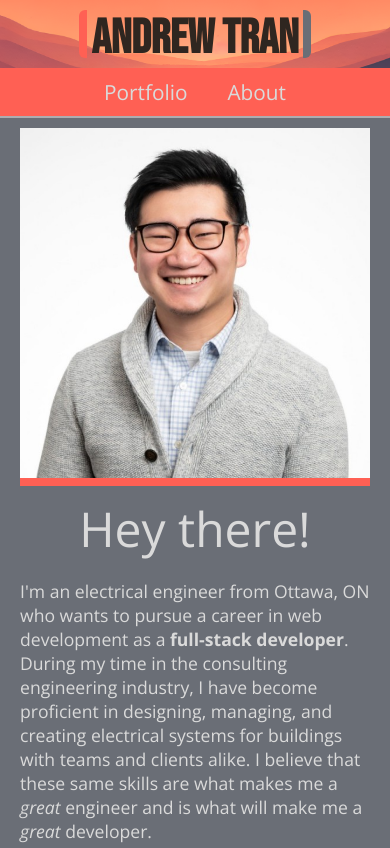
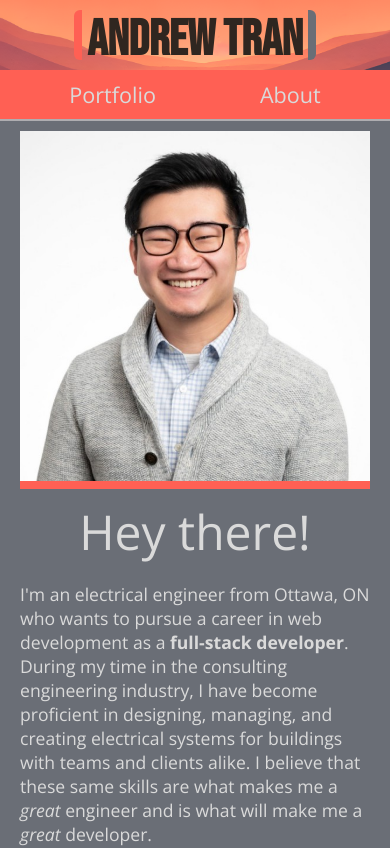
Before and after one commit to andrewtran28/andrew-tran, a React (Vite) app: page /home in a window 390 px wide. Shown: the top 848 px of the page. Built offline with nearby package versions, Linux system fonts and the light colour scheme.

Commit message:
fix logo size and header spacing

```diff
--- a/src/App.css
+++ b/src/App.css
@@ -1,4 +1,3 @@
-/* @import url("https://fonts.googleapis.com/css2?family=Bebas+Neue&family=Outfit:wght@100..900&display=swap"); */
 @import url("https://fonts.googleapis.com/css2?family=Bebas+Neue&family=Open+Sans:ital,wght@0,300..800;1,300..800&family=Outfit:wght@100..900&display=swap");
 
 body {
@@ -15,7 +14,6 @@ body {
   background-color: var(--beige);
   font-size: 1.25rem;
   font-family: "Open Sans", Arial, sans-serif;
-  /* font-family: "Outfit", Arial, sans-serif; */
   margin: 0;
   padding: 0;
   height: 100%;
@@ -47,6 +45,10 @@ a {
   margin: 0;
   padding: 0;
   line-height: 0;
+  color: var(--navy-accent);
+}
+a:visited {
+  color: var(--slate);
 }
 
 button {
--- a/src/styles/Header.css
+++ b/src/styles/Header.css
@@ -3,12 +3,13 @@
   background-size: cover;
   background-position: 50% 30%;
   transition-duration: 0.2s;
+  padding: 10px 0;
+  display: flex;
+  justify-content: center;
+
   -webkit-user-select: none; /* Safari */
   -ms-user-select: none; /* IE 10 and IE 11 */
   user-select: none; /* Standard syntax */
-  padding: 10px 0;
-  display: flex;
-  justify-content: center;
 }
 
 #top-header a {
@@ -17,16 +18,19 @@
 }
 
 #top-header h1 {
+  --logo-size: 50px;
+
   border-left: 8px solid var(--sharp-orange);
   border-right: 8px solid var(--slate);
   border-radius: 6px;
-  font-family: "Bebas Neue", sans-serif;
-  font-size: 3rem;
-  color: var(--font-dark);
+  place-self: center;
+  align-content: center;
   margin: 0;
   padding: 0 5px;
-  place-self: center;
-  height: 3rem;
+  font-family: "Bebas Neue", sans-serif;
+  color: var(--font-dark);
+  font-size: var(--logo-size);
+  height: var(--logo-size);
 }
 
 nav {
@@ -45,18 +49,19 @@ nav {
 }
 
 #logo {
+  display: none;
   position: absolute;
   left: 20px;
-  font-family: "Bebas Neue", sans-serif;
-  font-size: 2rem;
   border-radius: 4px;
   border-left: 6px solid var(--font-silver);
   border-right: 6px solid var(--slate);
   height: 2.1rem;
   padding: 0 3px;
+  font-family: "Bebas Neue", sans-serif;
+  font-size: 2rem;
   color: var(--font-dark);
-  display: none;
 }
+
 #logo a {
   color: inherit;
   text-decoration: none;
@@ -71,8 +76,8 @@ nav ul {
 }
 
 .nav-list {
-  margin: 0 30px;
-  transition-duration: 0.2s;
+  margin: 0 50px;
+  transition-duration: 0.1s;
 }
 .nav-list:hover {
   transform: scale(1.1);
@@ -80,24 +85,15 @@ nav ul {
 
 .nav-link {
   color: var(--font-silver);
-  padding: 3px 10px;
-  border-radius: 5px;
-  color: inherit;
-  transition-duration: 0.2s;
+  padding: 0px 2px;
+  transition-duration: 0.1s;
   text-decoration: none;
 }
 .nav-link:hover {
-  background-color: var(--navy-accent);
-  box-shadow: 1px 1px 3px var(--navy-shadow);
+  border-bottom: 3px solid var(--font-silver);
 }
-.nav-link:active {
-  background-color: var(--navy-shadow);
-}
-
-@media (max-width: 1000px) {
-  .nav-list {
-    margin: 0 15px;
-  }
+.nav-link:visited {
+  color: var(--font-silver);
 }
 
 @media (max-width: 600px) {
@@ -106,12 +102,7 @@ nav ul {
   }
 
   nav {
-    font-size: 1.3rem;
-    /* padding: 10px 0; */
-  }
-
-  .nav-list {
-    margin: 0 10px;
+    font-size: 1.35rem;
   }
 
   #logo {
```
